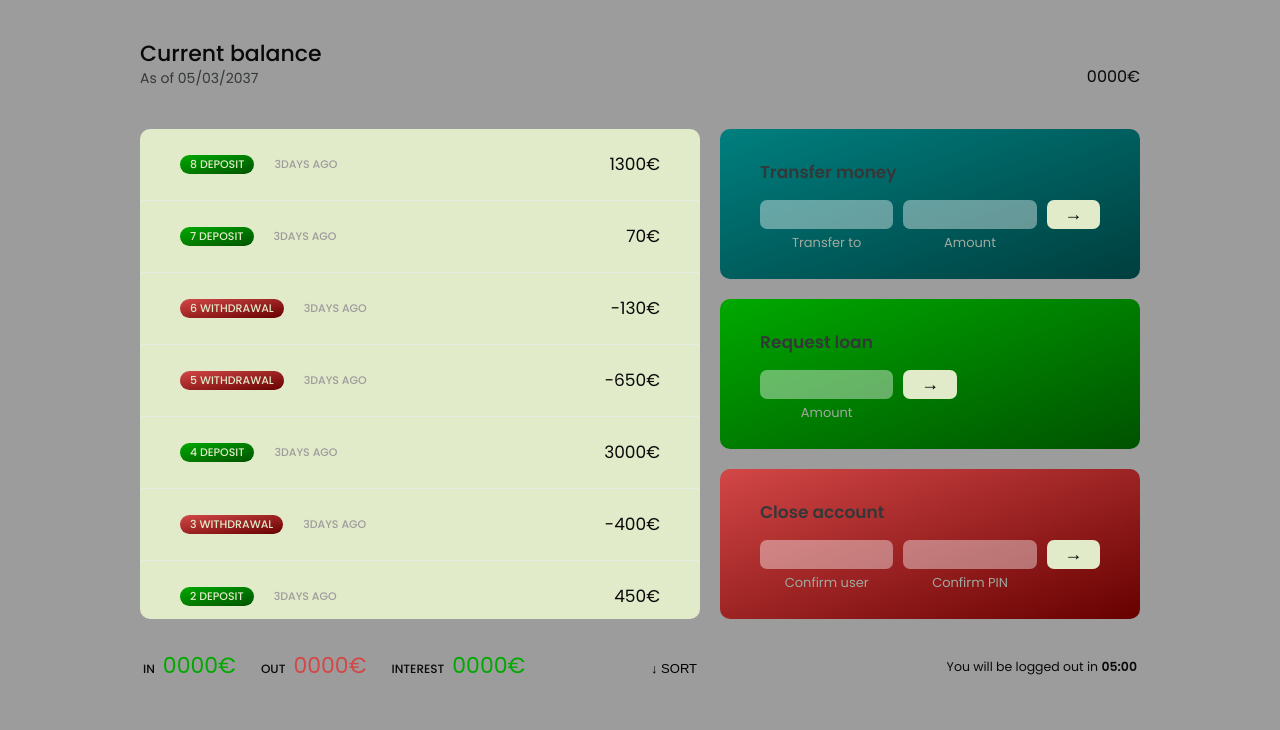
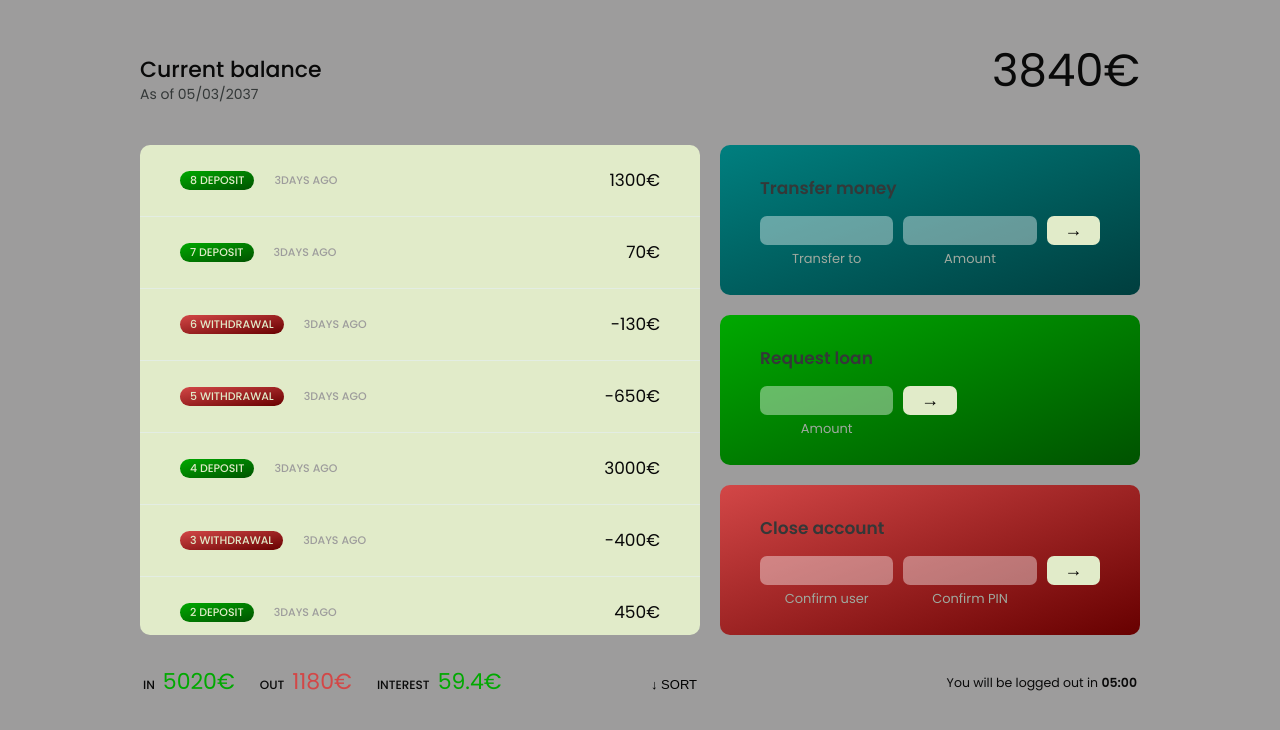
Before and after one commit to AliRezaHassanloo2731/Bankist-App, a plain HTML site: page index.html in a window 1280 px wide. Shown: the part 76-806 px from the top of the page. Drawn offline with Linux system fonts and the light colour scheme.

Commit message:
add some function

```diff
--- a/index.html
+++ b/index.html
@@ -41,7 +41,7 @@
             As of <span class="date">05/03/2037</span>
           </p>
         </div>
-        <p class="balance-value">0000€</p>
+        <p class="balance__value">0000€</p>
       </div>
 
       <!-- MOVEMENTS -->
--- a/script.js
+++ b/script.js
@@ -87,13 +87,59 @@ function displayMovments(movements) {
 }
 displayMovments(account1.movements);
 
-function createUserNames(user) {
-  const userName = user
-    .toLowerCase()
-    .split(' ')
-    .map(user => user.charAt(0))
-    .join('');
-  return userName;
+//--------------------
+function calcBalance(acc) {
+  return acc.movements.reduce((acc, curr) => acc + curr, 0);
 }
-createUserNames(account1.owner);
-accounts.forEach(acc => createUserNames(acc.owner));
+
+function printBalance(acc) {
+  labelBalance.innerText = `${calcBalance(acc)}€`;
+}
+printBalance(account1);
+
+//--------------------
+function calcDeposit(acc) {
+  return acc.movements
+    .filter(mov => mov > 0)
+    .reduce((acc, curr) => acc + curr, 0);
+}
+function displayDeposit(acc) {
+  console.log();
+  labelSumIn.innerText = `${calcDeposit(acc)}€`;
+}
+
+function calcWithdrawal(acc) {
+  return acc.movements
+    .filter(mov => mov < 0)
+    .reduce((acc, curr, i, arr) => acc + curr, 0);
+}
+function displayWithdrawal(acc) {
+  labelSumOut.innerText = `${Math.abs(calcWithdrawal(acc))}€`;
+}
+
+function calcInterest(acc) {
+  return acc.movements
+    .filter(mov => mov > 0)
+    .map(deposit => (deposit * 1.2) / 100)
+    .filter(int => int >= 1)
+    .reduce((acc, curr) => acc + curr, 0);
+}
+function displayInterest(acc) {
+  labelSumInterest.innerText = `${calcInterest(acc)}€`;
+}
+displayDeposit(account1);
+displayWithdrawal(account1);
+displayInterest(account1);
+//------------------------
+function createUserNames(accs) {
+  accs.forEach(acc => {
+    acc.userName = acc.owner
+      .toLowerCase()
+      .split(' ')
+      .map(user => user.charAt(0))
+      .join('');
+  });
+}
+createUserNames(accounts);
+
+const eurUsd = 1.1;
```
